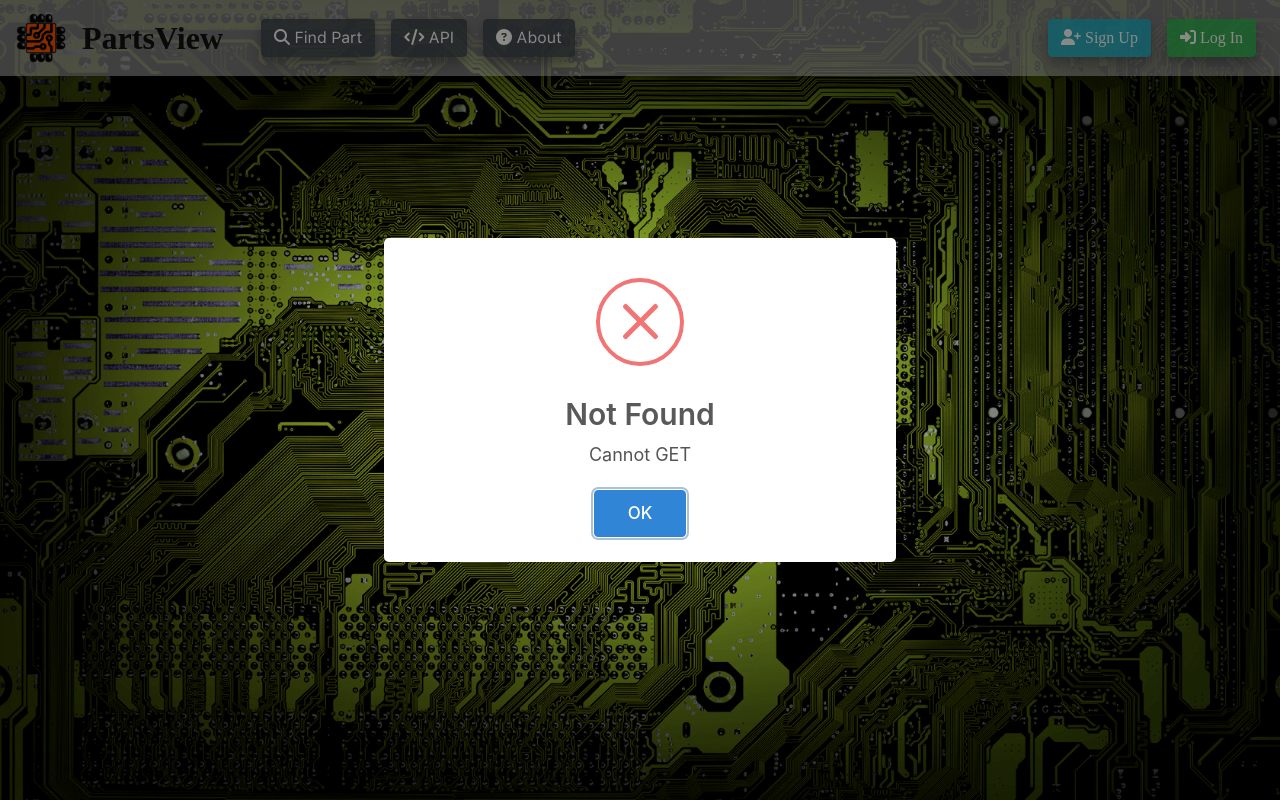
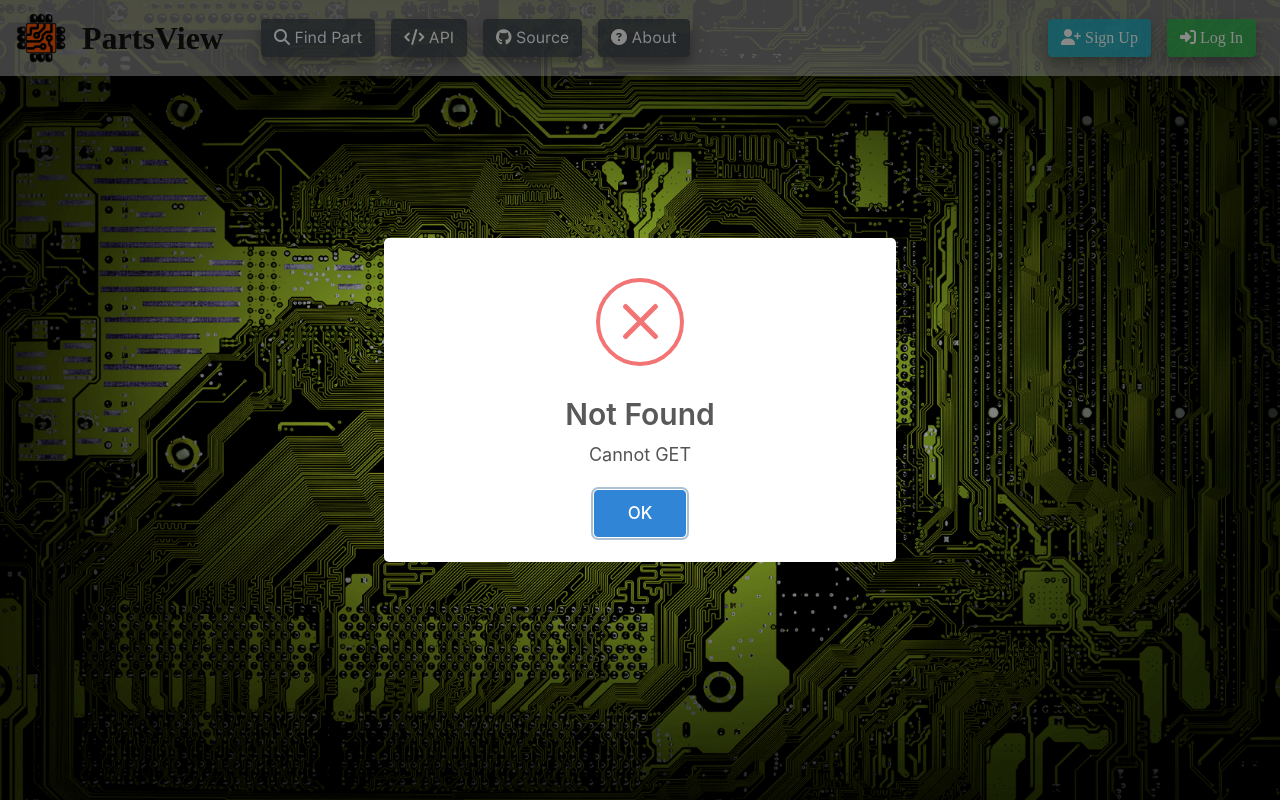
Before and after one commit to parezj/PartsView, a Django app: template src/ajax/templates/ajax/query.html in a window 1280 px wide. Run offline with Django 3.2, Linux system fonts and the light colour scheme; the template is opened without the code that fills it, so the values that code supplies are empty; some libraries are stand-ins or nearby versions; some web fonts are replaced.

Commit message:
minor changes
+ added github ref to menu
+ added dockerfile
+ added license

```diff
--- a/src/basic/templates/basic/base.html
+++ b/src/basic/templates/basic/base.html
@@ -79,6 +79,14 @@
                                 <i class="fa fa-code" aria-hidden="true"></i>
                                 API
                             </button>
+                        </a>
+                    </li>
+                    <li class="nav-item">
+                        <a class="nav-link" href="https://github.com/parezj/PartsView" target="_blank">
+                        <button type="button" class="btn btn-dark opacity2 nounderline" style="font-family: 'SF Text'; font-weight: 400;box-shadow: 0 5px 10px 0 rgba(0, 0, 0, 0.2), 0 10px 20px 0 rgba(0, 0, 0, 0.25);">
+                            <i class="fa fa-github" aria-hidden="true"></i>
+                            Source
+                        </button>
                         </a>
                     </li>
                     <li class="nav-item">
```
Also changed, not shown: docker-compose.yaml (added, +8 -0 lines), 4 other files.
